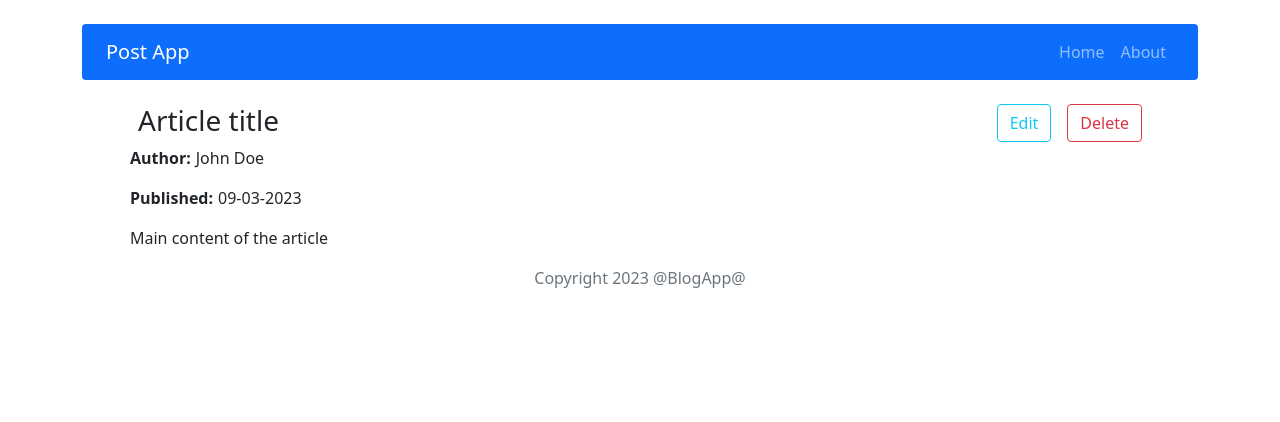
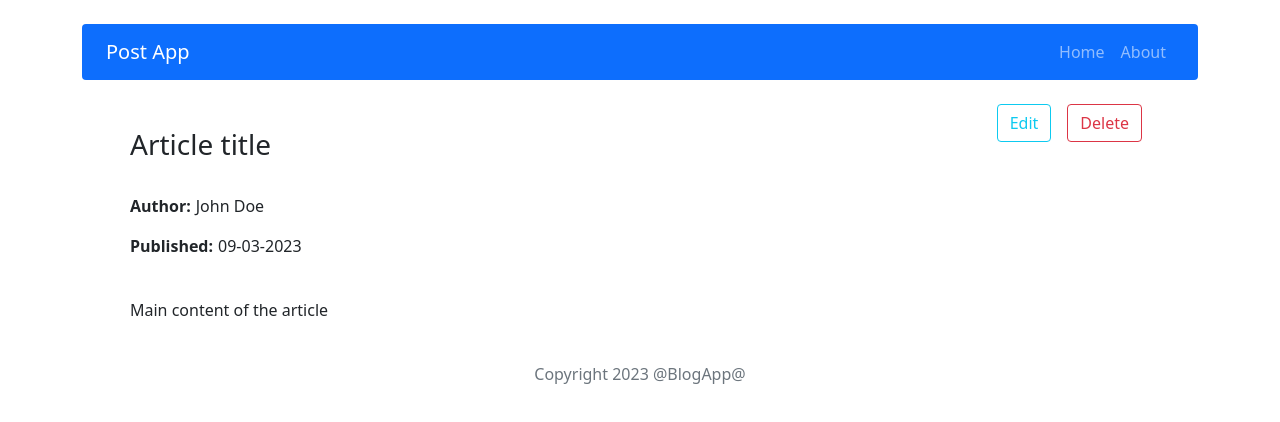
Before and after one commit to TomaszCichon919/ReactPostApp, a React (Create React App) app: page /post/1 in a window 1280 px wide. Shown: the top 422 px of the page. Built offline with nearby package versions, Linux system fonts and the light colour scheme.

Commit message:
layout correct

```diff
--- a/src/components/features/Posts/Posts.module.scss
+++ b/src/components/features/Posts/Posts.module.scss
@@ -3,7 +3,7 @@
     border: solid;
     border-radius: 2%;
     border-width: 1px;
-    margin: 0 2px 0 2px;
+    margin: 10px 5px;
 
 
 
--- a/src/components/pages/Main/Main.js
+++ b/src/components/pages/Main/Main.js
@@ -17,7 +17,6 @@ const Main = () => {
                     </Link>
                 </div>
             </div>
-
             <Posts />
         </div>
     )
--- a/src/components/pages/Post/Post.js
+++ b/src/components/pages/Post/Post.js
@@ -44,7 +44,7 @@ const Post = () => {
     <section className='px-5'>
       <div className='d-flex justify-content-between'>
         <div>
-          <h3 className='px-2'>{post.title}</h3>
+          <h3 className='py-4'>{post.title}</h3>
         </div>
         <div>
           <Link to={'/post/edit/' + postId} >
@@ -55,7 +55,7 @@ const Post = () => {
       </div>
       <p><span className={styles.caption}>Author:</span>{post.author}</p>
       <p><span className={styles.caption}>Published:</span>{post.publishedDate}</p>
-      <p>{post.content}</p>
+      <p className='pt-4'>{post.content}</p>
 
       <Modal show={show} onHide={handleClose}>
         <Modal.Header closeButton>
--- a/src/components/views/Footer/Footer.js
+++ b/src/components/views/Footer/Footer.js
@@ -1,7 +1,7 @@
 const Footer = () => {
   return (
 
-    <div className="text-center text-muted">
+    <div className="text-center text-muted pt-4">
       <span>Copyright 2023 @BlogApp@</span>
     </div>
   )
```
